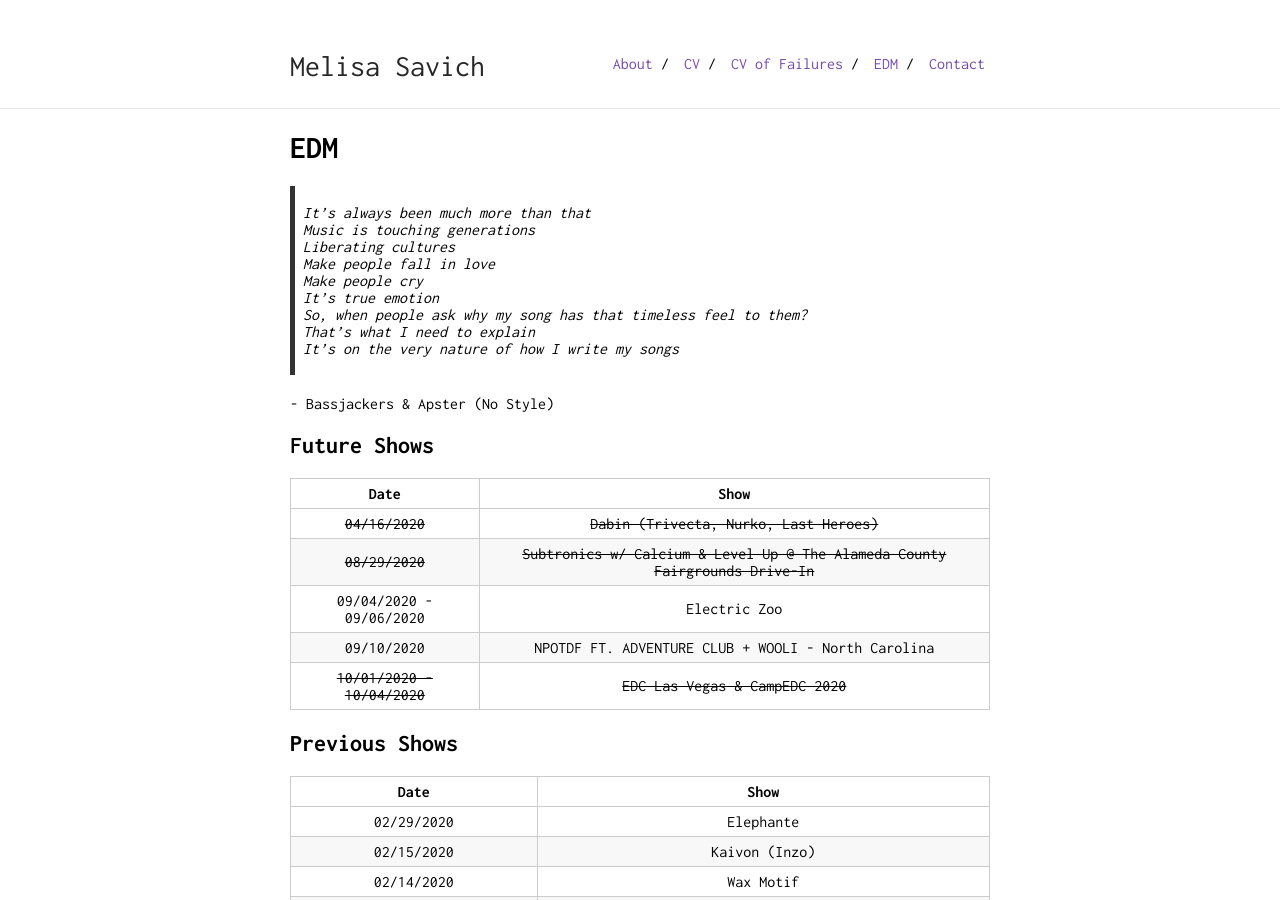
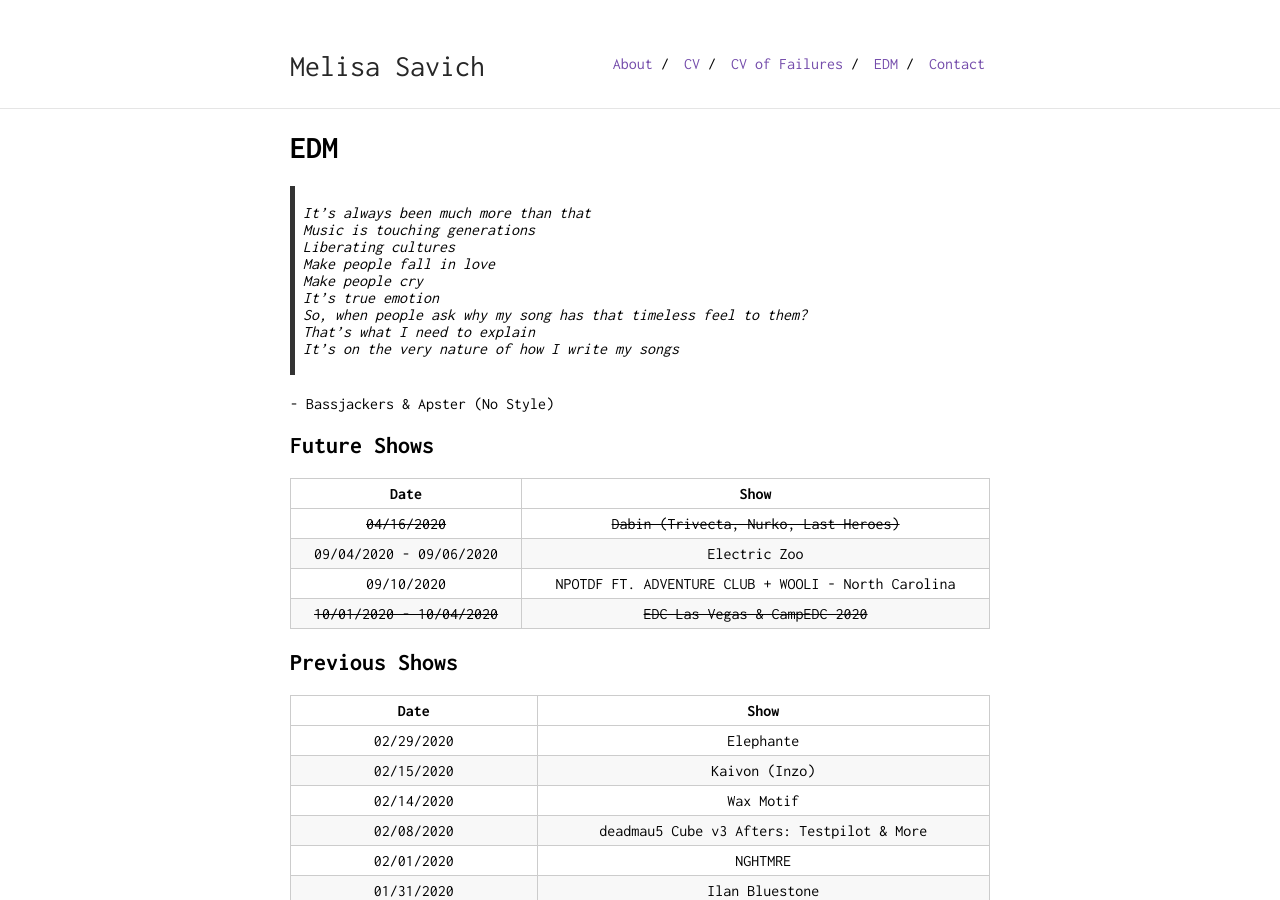
Before and after one commit to mksavic/mksavic.github.io, a Jekyll site: the page built from edm.md, in a window 1280 px wide and 900 px high. Built offline with Jekyll 4.4.1, drawn with Linux system fonts in a browser that asks for light colours; our own code applies the rules of GitHub Pages for plain Markdown files.

Commit message:
update edm.md

```diff
--- a/edm.md
+++ b/edm.md
@@ -22,7 +22,6 @@ is_contact: true
 |            Date             |                                    Show                                    |
 |:---------------------------:|:--------------------------------------------------------------------------:|
 |       ~~04/16/2020~~        |                  ~~Dabin (Trivecta, Nurko, Last Heroes)~~                  |
-|         ~~08/29/2020~~          | ~~Subtronics w/ Calcium & Level Up @ The Alameda County Fairgrounds Drive-In~~ |
 |   09/04/2020 - 09/06/2020   |                                Electric Zoo                                |
 |         09/10/2020          |             NPOTDF FT. ADVENTURE CLUB + WOOLI - North Carolina             |
 | ~~10/01/2020 - 10/04/2020~~ |                      ~~EDC Las Vegas & CampEDC 2020~~                      |
```
